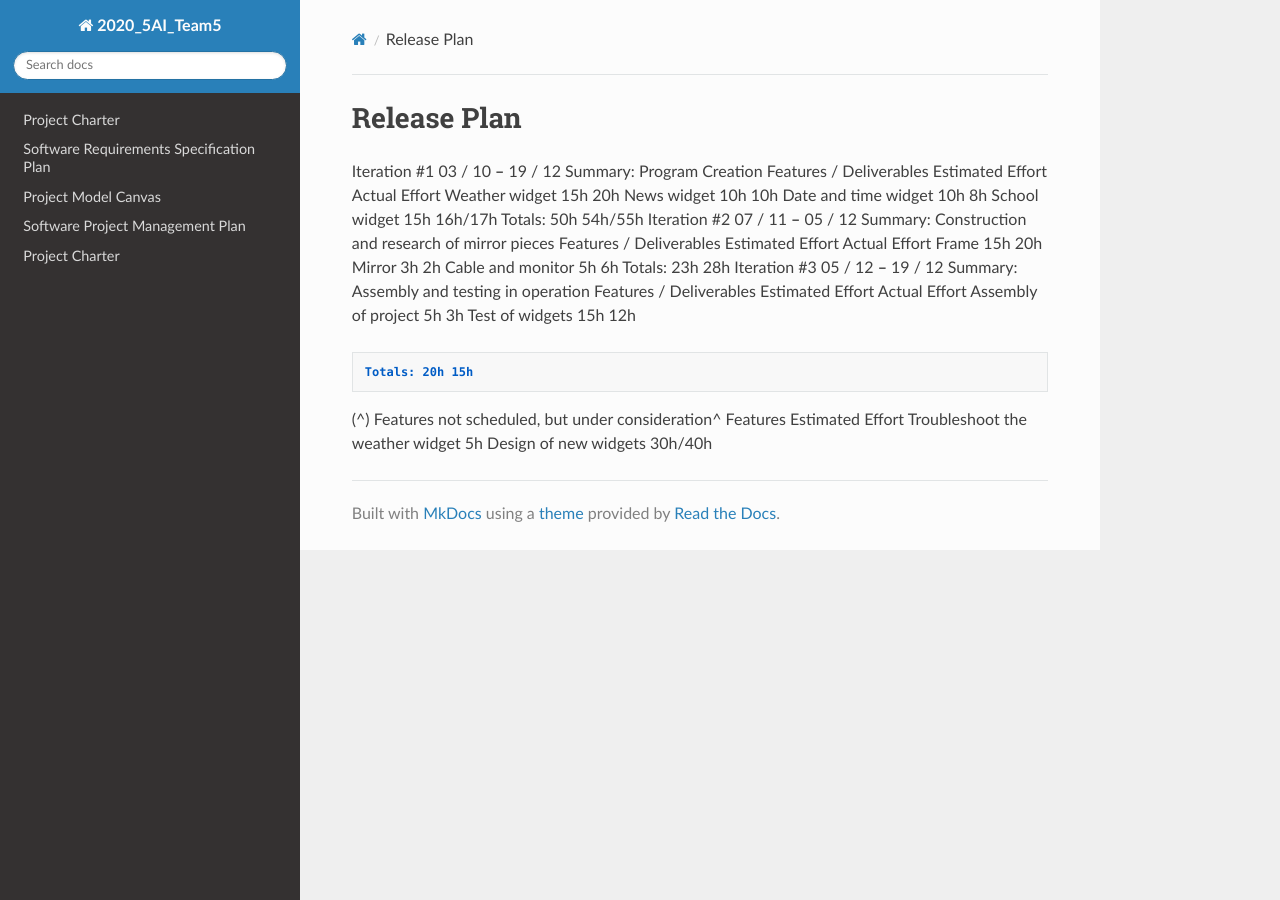
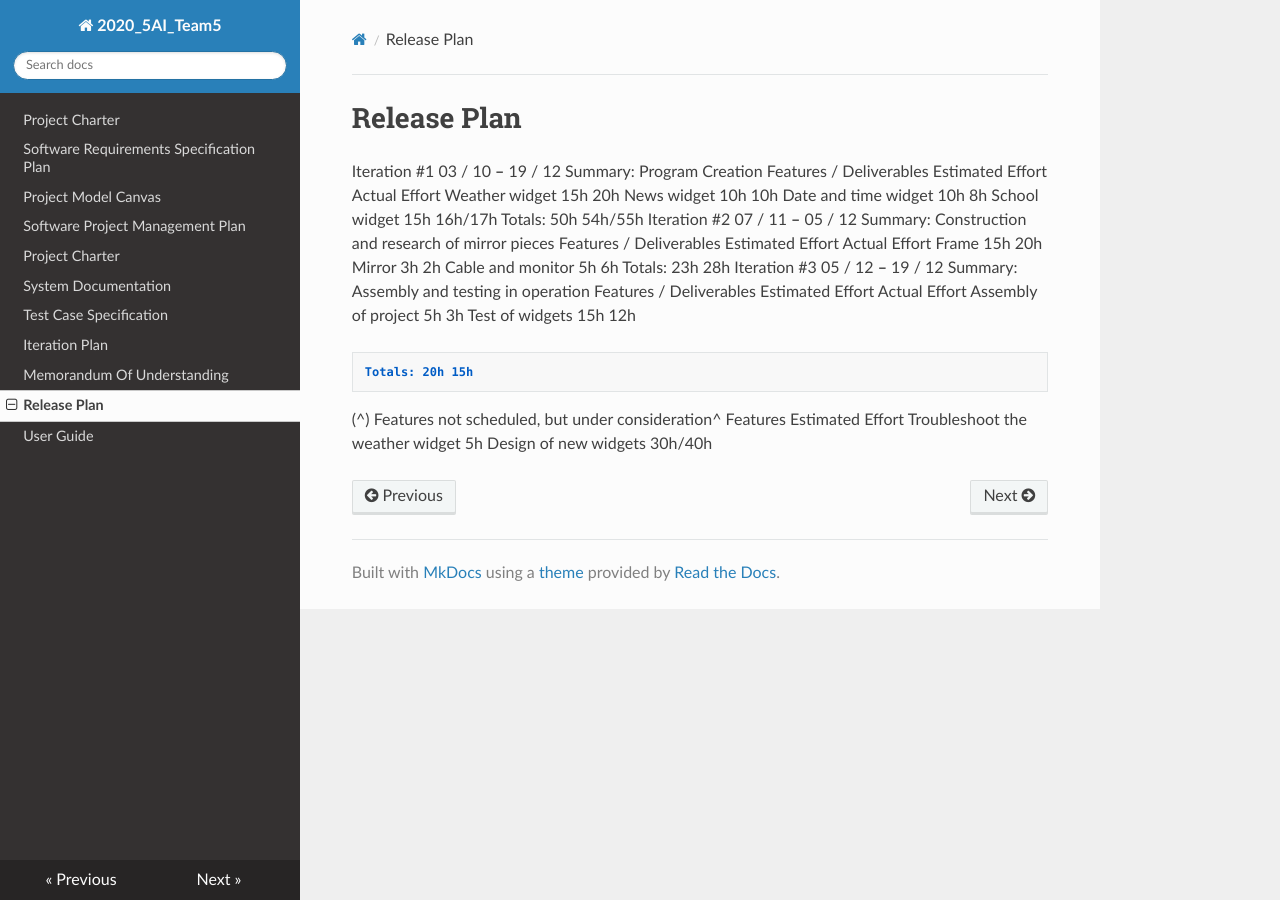
Before and after one commit to diegosalzani/smartmirror_5ai_team5, an MkDocs documentation site: the page built from docs/Release Plan.md, in a window 1280 px wide. Built offline with MkDocs 1.6.1, drawn with Linux system fonts in a browser that asks for light colours; nearby versions of some CDN libraries.

Commit message:
Update mkdocs.yml

```diff
--- a/mkdocs.yml
+++ b/mkdocs.yml
@@ -6,7 +6,12 @@
     - 'Project Model Canvas': 'Project Model Canvas.md'
     - 'Software Project Management Plan': 'Software Project Management Plan.md'
     - 'Businnes Model Canvas': 'Project Charter.md'
-
+    - 'System Documentation': 'System Documentation.md'
+    - 'Test Case Specification': 'Test Case Specification.md'
+    - 'Iteration Plan': 'Iteration Plan.md'
+    - 'Memorandum Of Understanding': 'Memorandum Of Understanding.md'
+    - 'Release Plan': 'Release Plan.md'
+    - 'User Guide': 'User Guide.md'
 
 theme:
     name: readthedocs
```
